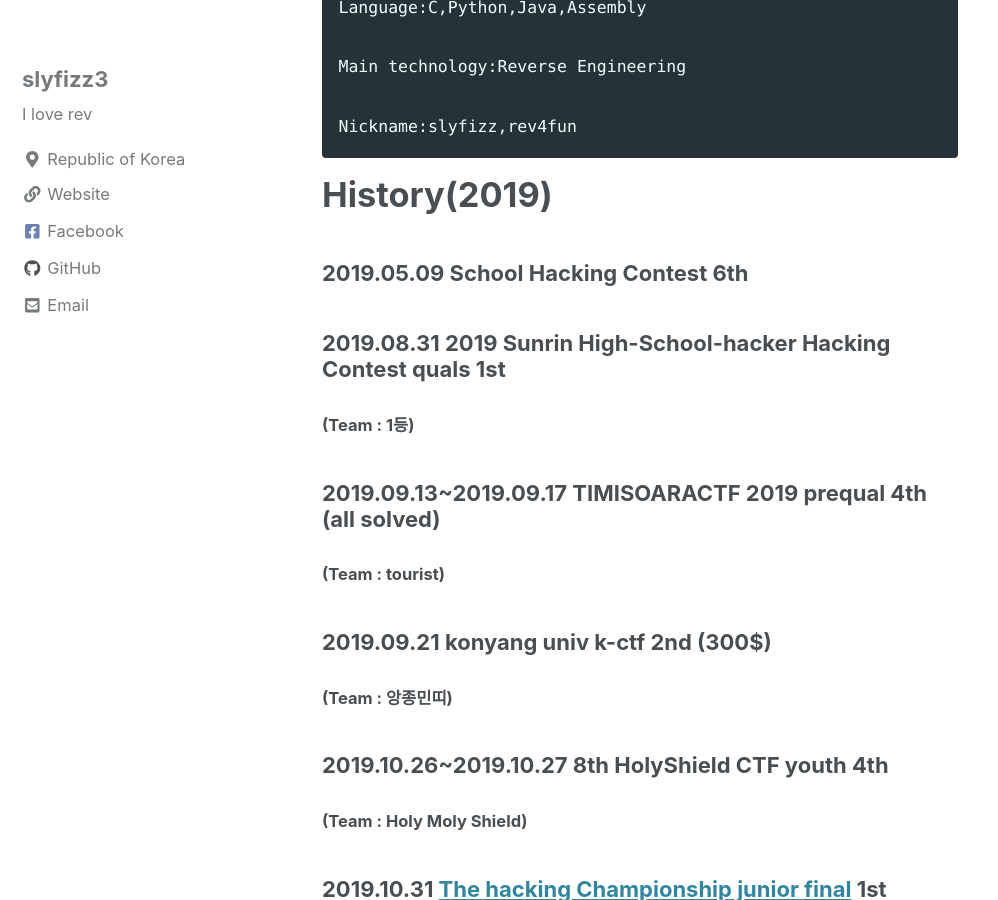
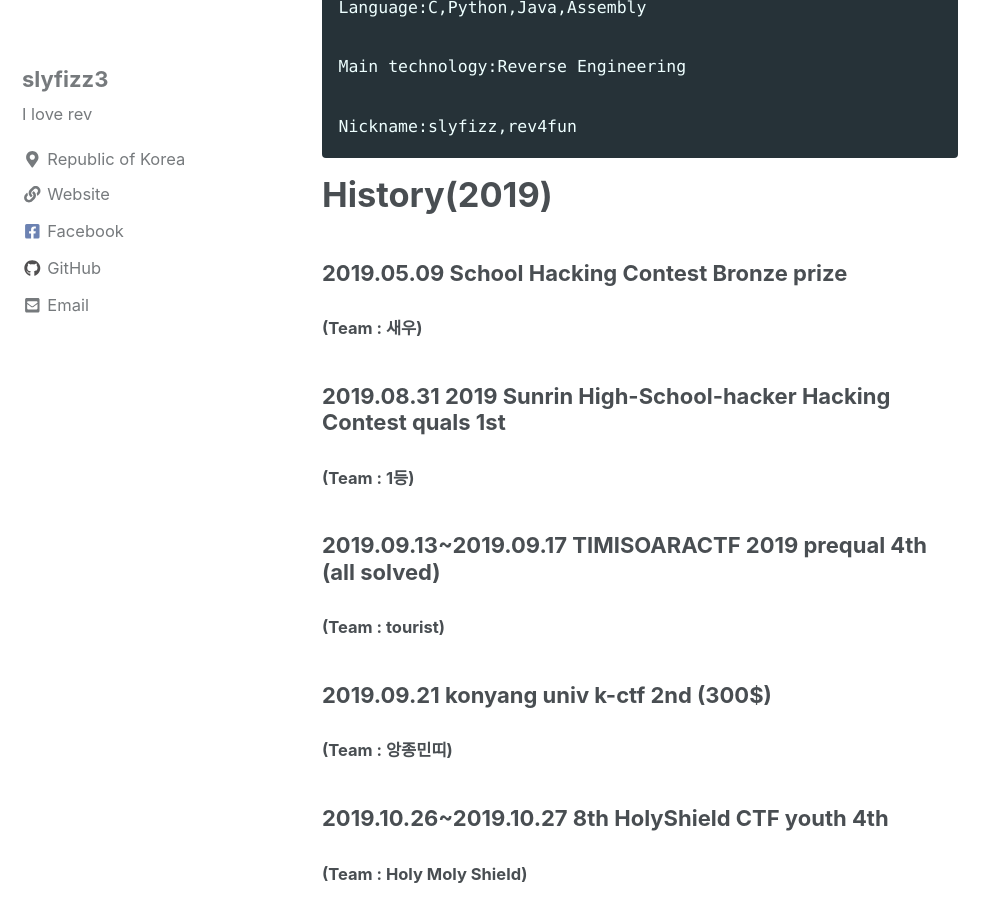
Before and after one commit to slyfizz3/slyfizz3.github.io, a Jekyll site: the page built from _pages/about.md, in a window 1280 px wide and 900 px high, scrolled down 483 px. Shown: the whole window, without its empty margins (0-998 px from the left). Built offline with Jekyll 4.4.1, drawn with Linux system fonts in a browser that asks for light colours; cached includes are drawn as plain includes; nearby versions of some CDN libraries.

Commit message:
Update about.md

```diff
--- a/_pages/about.md
+++ b/_pages/about.md
@@ -24,7 +24,8 @@ Nickname:slyfizz,rev4fun
 # History(2019)
 
 
-### 2019.05.09 School Hacking Contest 6th
+### 2019.05.09 School Hacking Contest Bronze prize
+#### (Team : 새우)
 
 ### 2019.08.31 2019 Sunrin High-School-hacker Hacking Contest quals 1st
 #### (Team : 1등)
```
